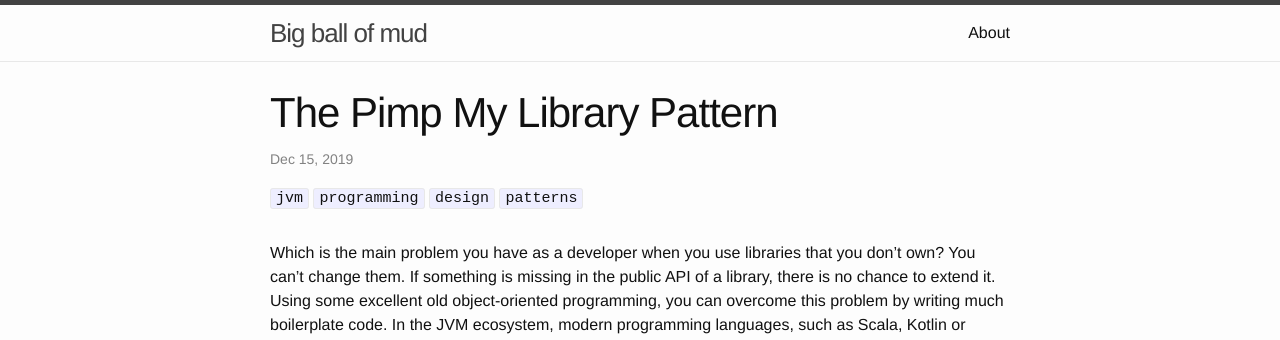
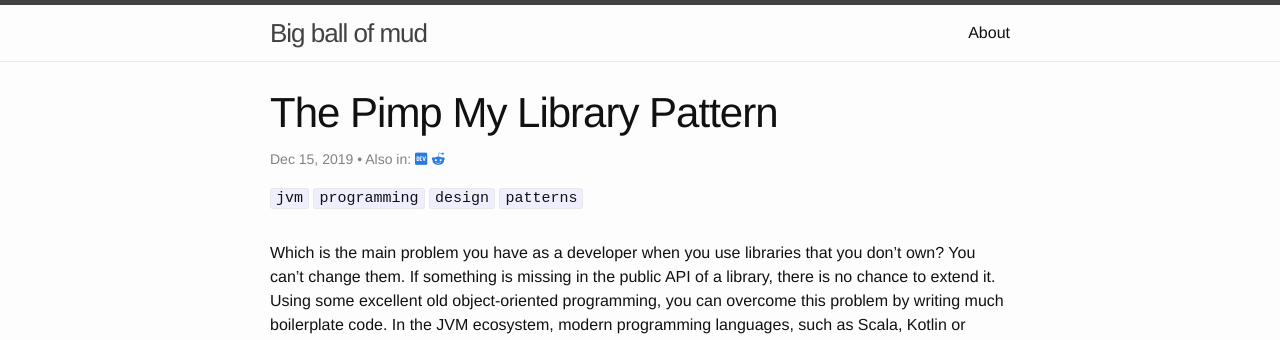
Before and after one commit to rcardin/rcardin.github.io, a Jekyll site: the page built from _posts/2019-12-15-pimp-my-library-pattern.markdown, in a window 1280 px wide and 900 px high. Shown: the top 340 px of the window. Built offline with Jekyll 4.4.1, drawn with Linux system fonts in a browser that asks for light colours; nearby versions of some CDN libraries; comment, search, counter and statistics services are not loaded; part of the change alters nothing that is shown.

```diff
--- a/_posts/2019-12-15-pimp-my-library-pattern.markdown
+++ b/_posts/2019-12-15-pimp-my-library-pattern.markdown
@@ -13,6 +13,8 @@ summary: "Which is the main problem you have as a developer when you use librari
 social-share: true
 social-title: "The Pimp My Library Pattern"
 social-tags: "functional, Programming, Java, Scala, Kotlin"
+reddit-link: "https://www.reddit.com/r/programming/comments/eaz7xq/the_pimp_my_library_pattern/"
+dev-link: "https://dev.to/riccardo_cardin/the-pimp-my-library-pattern-8bl"
 math: false
 ---
 
```
